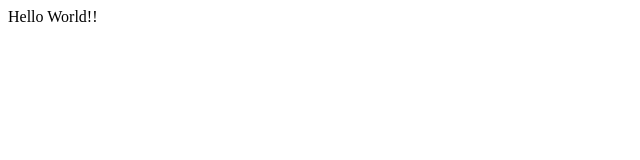
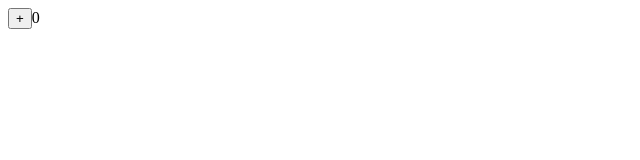
Before and after one commit to andrei-sibisan/holy-grail, a React (Create React App) app: page / in a window 1280 px wide. Shown: the top 160 px of the page, without its empty margins (0-640 px from the left). Built offline with nearby package versions, Linux system fonts and the light colour scheme.

Commit message:
added counter component

```diff
--- a/src/App.js
+++ b/src/App.js
@@ -1,6 +1,20 @@
+import * as React from "react";
+
 export default function App() {
-  return <HelloWorld />;
+  const [count, setCount] = React.useState(0);
+  // console.log(setCount);
+  return (
+    <>
+      <button onClick={() => setCount(count + 1)}>+</button>
+      {count}
+      {/* <HelloWorld />
+      <Counter /> */}
+    </>
+  );
 }
-function HelloWorld() {
-  return "Hello World!!";
-}
+// function HelloWorld() {
+//   return "Hello World!!";
+// }
+// function Counter() {
+//   return "counter";
+// }
```
